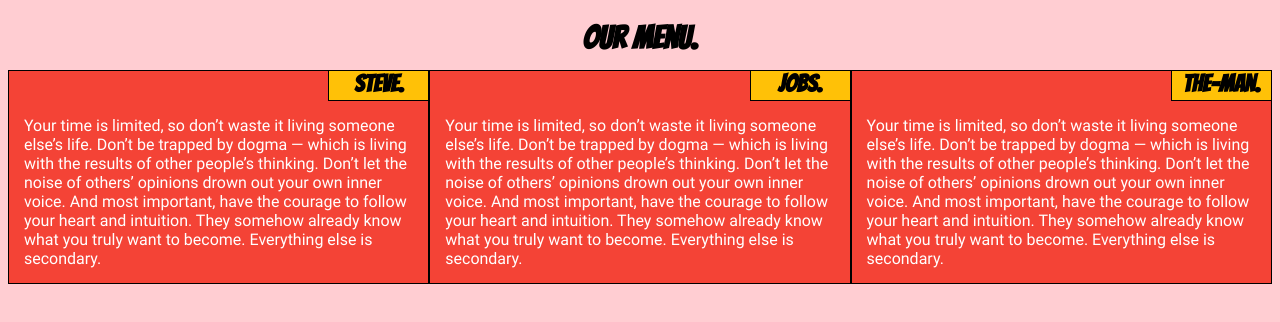
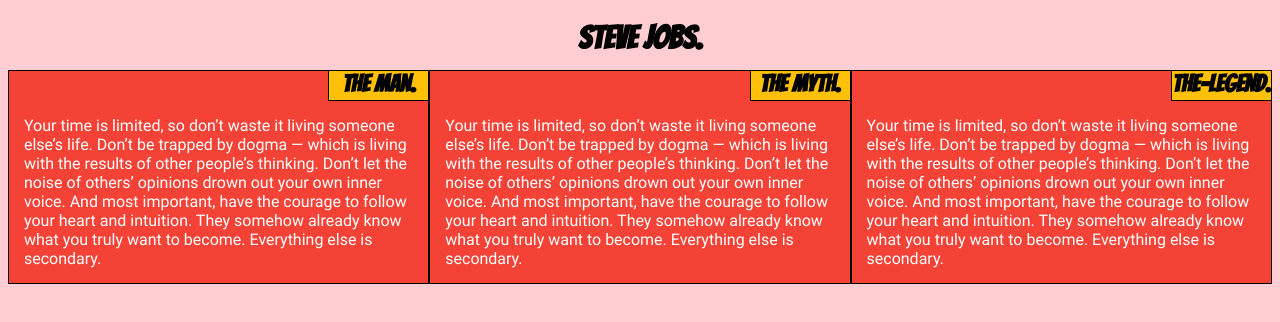
Before and after one commit to AkhilChak/mod2_solution, a plain HTML site: page index.html in a window 1280 px wide. Drawn offline with Linux system fonts and the light colour scheme.

Commit message:
Update index.html

```diff
--- a/index.html
+++ b/index.html
@@ -12,19 +12,19 @@
 </style>
 </head>
 <body>
-<h1>Our Menu.</h1>
+<h1>Steve Jobs.</h1>
 
 <div class="row">
   <div class="col-lg-4 col-md-6 col-xs-12">
-    <div id='head1'>Steve.</div>
+    <div id='head1'>The Man.</div>
     <div id="text1">Your time is limited, so don’t waste it living someone else’s life. Don’t be trapped by dogma — which is living with the results of other people’s thinking. Don’t let the noise of others’ opinions drown out your own inner voice. And most important, have the courage to follow your heart and intuition. They somehow already know what you truly want to become. Everything else is secondary.</div>
   </div>
   <div class="col-lg-4 col-md-6 col-xs-12">
-    <div id='head2'>Jobs.</div>
+    <div id='head2'>The Myth.</div>
     <div id="text2">Your time is limited, so don’t waste it living someone else’s life. Don’t be trapped by dogma — which is living with the results of other people’s thinking. Don’t let the noise of others’ opinions drown out your own inner voice. And most important, have the courage to follow your heart and intuition. They somehow already know what you truly want to become. Everything else is secondary.</div>
   </div>
   <div class="col-lg-4 col-md-12 col-xs-12">
-    <div id='head3'>The-Man.</div>
+    <div id='head3'>The-Legend.</div>
     <div id="text3">Your time is limited, so don’t waste it living someone else’s life. Don’t be trapped by dogma — which is living with the results of other people’s thinking. Don’t let the noise of others’ opinions drown out your own inner voice. And most important, have the courage to follow your heart and intuition. They somehow already know what you truly want to become. Everything else is secondary.</div>
   </div>
 </div>
```
